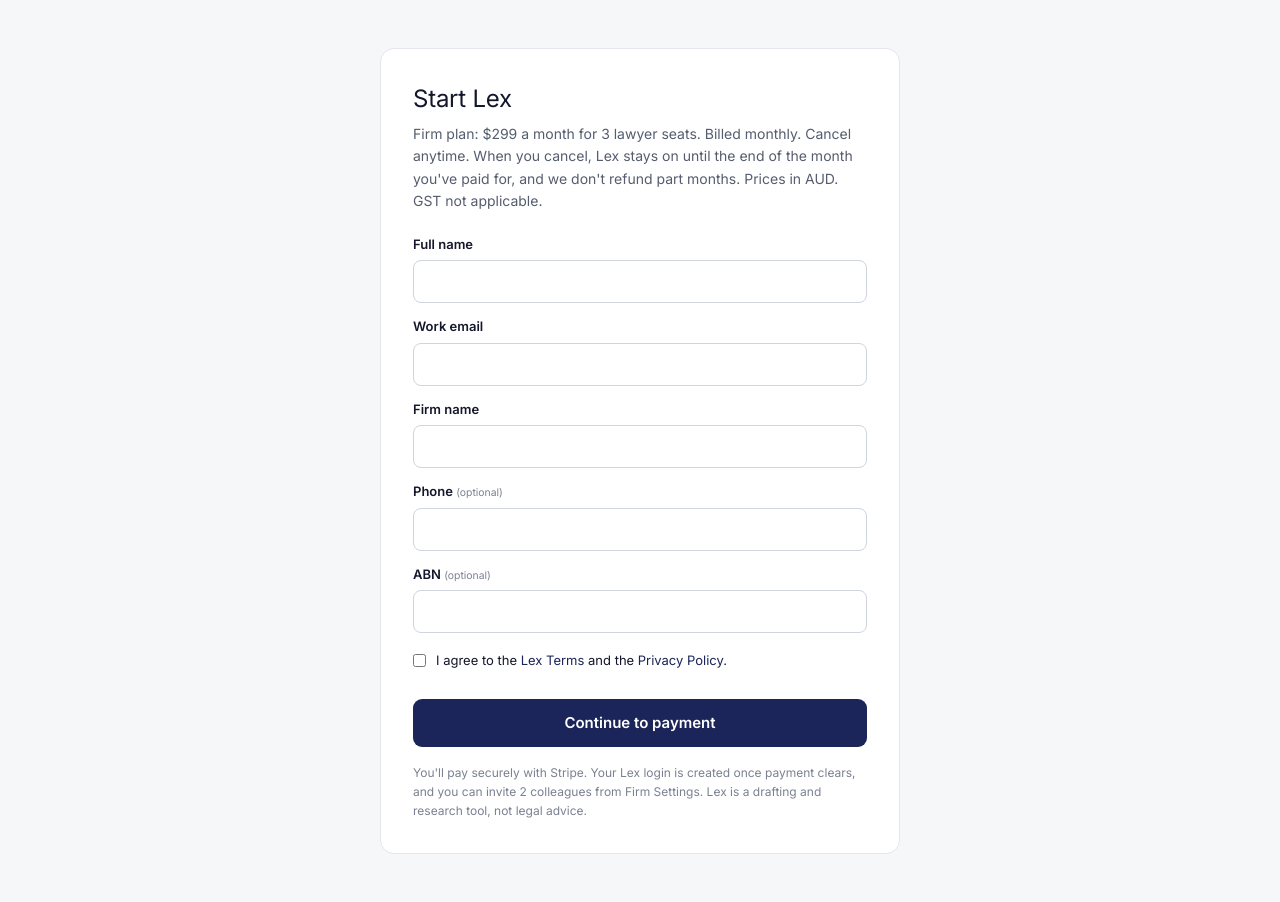
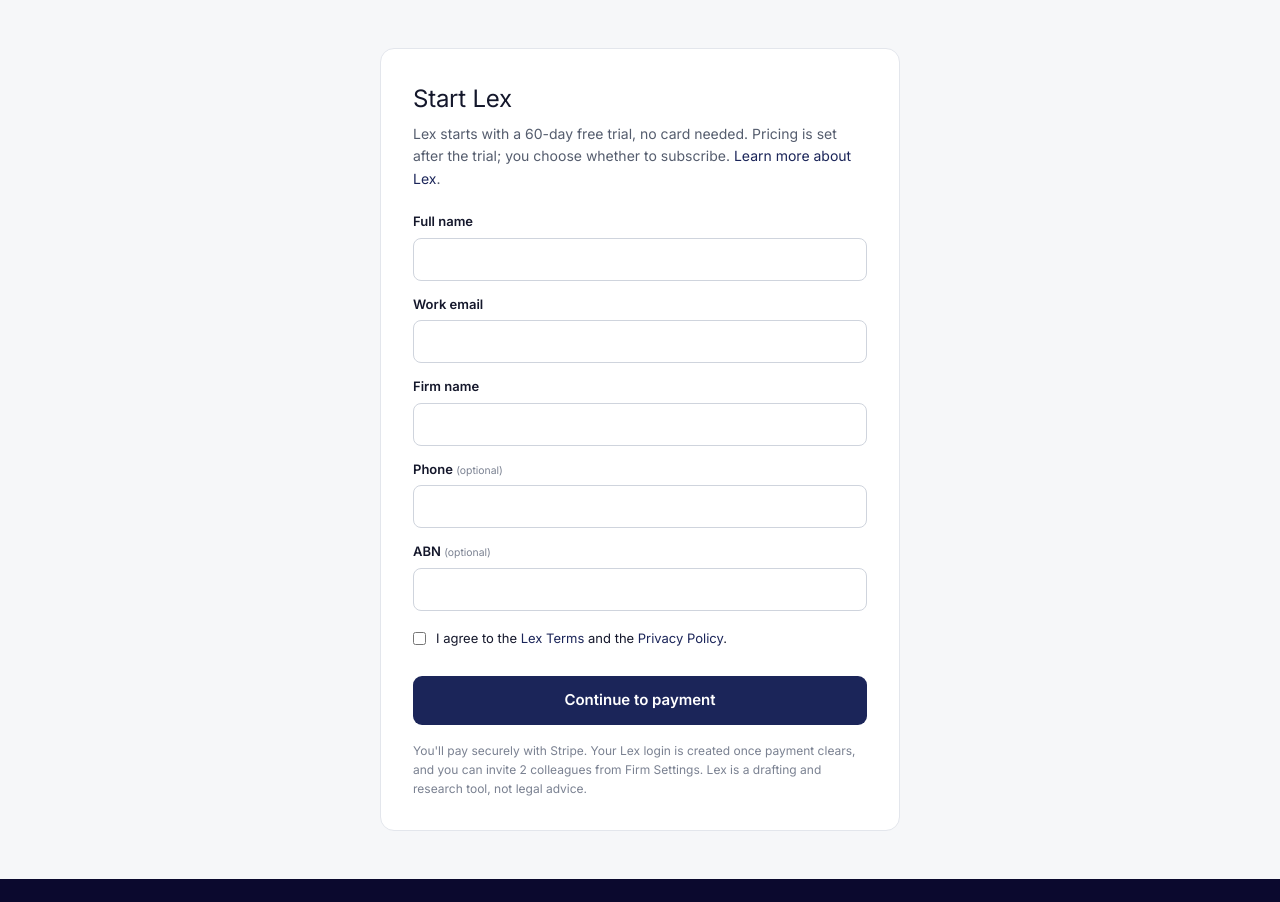
Before and after one commit to sg-satoshi/saabai-site, a Next.js app: page /lex/signup in a window 1280 px wide. After the commit the page ends 879 px from the top, so only its background shows below. Built offline with nearby package versions, Linux system fonts and the light colour scheme; no server answers.

Commit message:
QA r1: gate signup price to signed-in, Enterprise copy, trial eligibleDuration; terms price clause per Shane (#430)

```diff
--- a/app/legal/page.tsx
+++ b/app/legal/page.tsx
@@ -87,6 +87,7 @@ const lexSchema = {
     "@type": "Offer",
     name: "Lex 60-day free trial",
     price: 0,
+    eligibleDuration: { "@type": "QuantitativeValue", value: 60, unitCode: "DAY" },
     priceCurrency: "AUD",
     areaServed: { "@type": "Country", name: "Australia" },
     description: "60-day free trial, no card needed. 3 lawyer seats, legal research and 20 documents a month. Pricing is set after the trial. Enterprise plans for larger firms.",
@@ -364,7 +365,7 @@ export default function LegalPage() {
               <div className="lx-price">Custom</div>
               <p>For larger firms and legal networks.</p>
               <ul>
-                {["Unlimited research and documents", "Unlimited lawyer seats", "Custom clientId embedding", "White-label widget option", "Dedicated onboarding", "Priority support and SLA"].map((i) => (
+                {["Research and documents included", "Unlimited lawyer seats", "Custom clientId embedding", "White-label widget option", "Dedicated onboarding", "Priority support and SLA"].map((i) => (
                   <li key={i}><Check />{i}</li>
                 ))}
               </ul>
--- a/app/lex/signup/page.tsx
+++ b/app/lex/signup/page.tsx
@@ -1,19 +1,31 @@
 import type { Metadata } from "next";
+import { cookies } from "next/headers";
 import SignupForm from "./SignupForm";
+import { COOKIE_NAME, verifySessionToken } from "@/lib/auth";
 import "./signup.css";
 
 export const metadata: Metadata = { title: "Start Lex: Firm plan", robots: { index: false, follow: false } };
 
 export default async function LexSignupPage({ searchParams }: { searchParams: Promise<{ cancelled?: string }> }) {
   const sp = await searchParams;
+  // The Lex price is not published yet (Shane, 30 Oct 2026). Signed-in firms still see the full price before any payment.
+  const token = (await cookies()).get(COOKIE_NAME)?.value;
+  const signedIn = !!(token && (await verifySessionToken(token)));
   return (
     <main className="lxs">
       <div className="lxs-card">
         <h1>Start Lex</h1>
-        <p className="lede">
-          Firm plan: $299 a month for 3 lawyer seats. Billed monthly. Cancel anytime. When you cancel, Lex stays on until the end of the
-          month you&apos;ve paid for, and we don&apos;t refund part months. Prices in AUD. GST not applicable.
-        </p>
+        {signedIn ? (
+          <p className="lede">
+            Firm plan: $299 a month for 3 lawyer seats. Billed monthly. Cancel anytime. When you cancel, Lex stays on until the end of the
+            month you&apos;ve paid for, and we don&apos;t refund part months. Prices in AUD. GST not applicable.
+          </p>
+        ) : (
+          <p className="lede">
+            Lex starts with a 60-day free trial, no card needed. Pricing is set after the trial; you choose whether to subscribe.{" "}
+            <a href="/legal">Learn more about Lex</a>.
+          </p>
+        )}
         {sp.cancelled ? <p className="err">Checkout was cancelled. Nothing was charged. You can try again below.</p> : null}
         <SignupForm />
       </div>
--- a/app/pricing/page.tsx
+++ b/app/pricing/page.tsx
@@ -49,6 +49,7 @@ const schema = schemaGraph([
         "@type": "Offer",
         name: "Lex 60-day free trial",
         price: "0",
+        eligibleDuration: { "@type": "QuantitativeValue", value: 60, unitCode: "DAY" },
         priceCurrency: "AUD",
         url: `${SITE_URL}/legal`,
         description: "60-day free trial, no card needed. 3 lawyer seats, legal research and 20 documents a month. Pricing is set after the trial.",
--- a/lib/lex-subscription.ts
+++ b/lib/lex-subscription.ts
@@ -16,7 +16,7 @@ import { getRedis } from "./redis";
 import { getDirectoryUser, saveDirectoryUser } from "./user-directory";
 import { ensureClientAccount } from "./client-account";
 
-export const LEX_TERMS_VERSION = "lex-terms-2026-10-30";
+export const LEX_TERMS_VERSION = "lex-terms-2026-10-30b";
 export const LEX_SEAT_CAP = 3; // /legal: "Firm plan is $299 a month ... for 3 lawyer seats"
 export const GRACE_DAYS = 7;
 /** Clause 10.7: a cancelled firm's Lex data is kept this long, then deleted (a resubscribe within it keeps the data). */
--- a/lib/lex-terms.ts
+++ b/lib/lex-terms.ts
@@ -1,12 +1,12 @@
 /**
- * Lex subscription terms copy. Approved by Shane 30 Oct 2026 (issue #388).
+ * Lex subscription terms copy. Approved by Shane 30 Oct 2026 (issue #388); price clause updated 30 Oct 2026, 2:00 PM (#430): no figure on public terms.
  * Bump LEX_TERMS_VERSION in lib/lex-subscription.ts whenever this copy changes.
  */
 export const LEX_TERMS_SUMMARY =
-  "Billed monthly. Cancel anytime. When you cancel, Lex stays on until the end of the month you've paid for, and we don't refund part months. Prices in AUD. GST not applicable.";
+  "Billed monthly. Cancel anytime. When you cancel, Lex stays on until the end of the month you've paid for, and we don't refund part months. Prices in AUD and include GST.";
 
 export const LEX_TERMS: { heading: string; body: string }[] = [
-  { heading: "Billing", body: "Lex is a monthly subscription. The Firm plan is $299 a month (AUD, GST not applicable) and includes 3 lawyer seats. We charge the card you give us at checkout on the day you sign up, then on the same day each month." },
+  { heading: "Billing", body: "Lex is a monthly subscription. The Firm plan includes 3 lawyer seats. The subscription price is shown before checkout and includes GST. You can review the full price, GST and these terms before you pay. We charge the card you give us at checkout on the day you sign up, then on the same day each month." },
   { heading: "Price changes", body: "If we change the price, we'll email you at least 30 days before the new price applies. You can cancel before then." },
   { heading: "Cancelling", body: "You can cancel anytime using the Manage billing link in your Lex account, which opens your secure billing page. There's no lock-in and no cancellation fee." },
   { heading: "What happens when you cancel", body: "Your access continues until the end of the month you've already paid for. After that you won't be charged again." },
--- a/lib/seo-entity.ts
+++ b/lib/seo-entity.ts
@@ -117,6 +117,7 @@ export const lexServiceSchema = withContext(
       "@type": "Offer",
       name: "Lex 60-day free trial",
       price: "0",
+      eligibleDuration: { "@type": "QuantitativeValue", value: 60, unitCode: "DAY" },
       priceCurrency: "AUD",
       description: "60-day free trial, no card needed. 3 lawyer seats and 20 documents a month. Pricing is set after the trial.",
     },
@@ -202,6 +203,7 @@ export const lawFirmChatbotServiceNode = serviceSchema({
     "@type": "Offer",
     name: "Lex 60-day free trial",
     price: "0",
+    eligibleDuration: { "@type": "QuantitativeValue", value: 60, unitCode: "DAY" },
     priceCurrency: "AUD",
     url: `${SITE_URL}/legal`,
     description: "Lex starts with a 60-day free trial, no card needed. A custom website chatbot is quoted on a call.",
```
Also changed, not shown: 1 other file (tests, documents, lock files or other folders).
